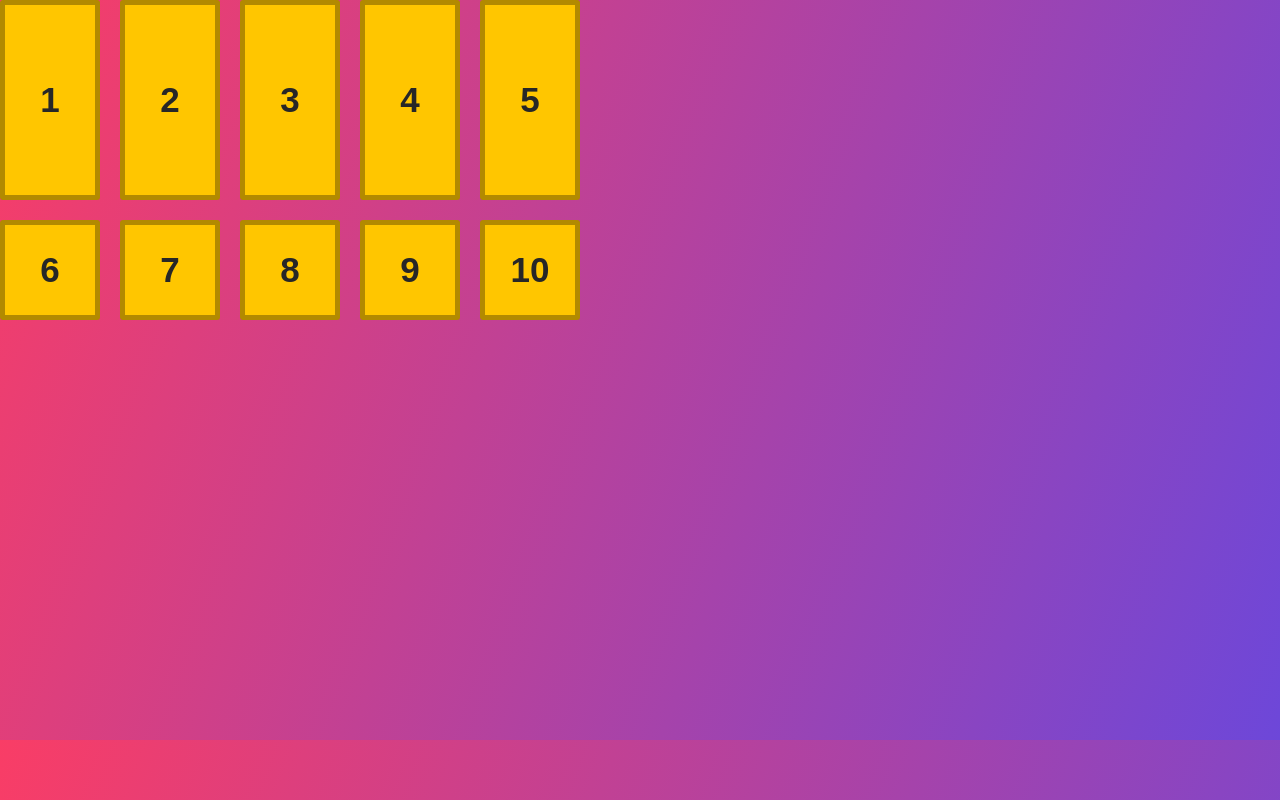
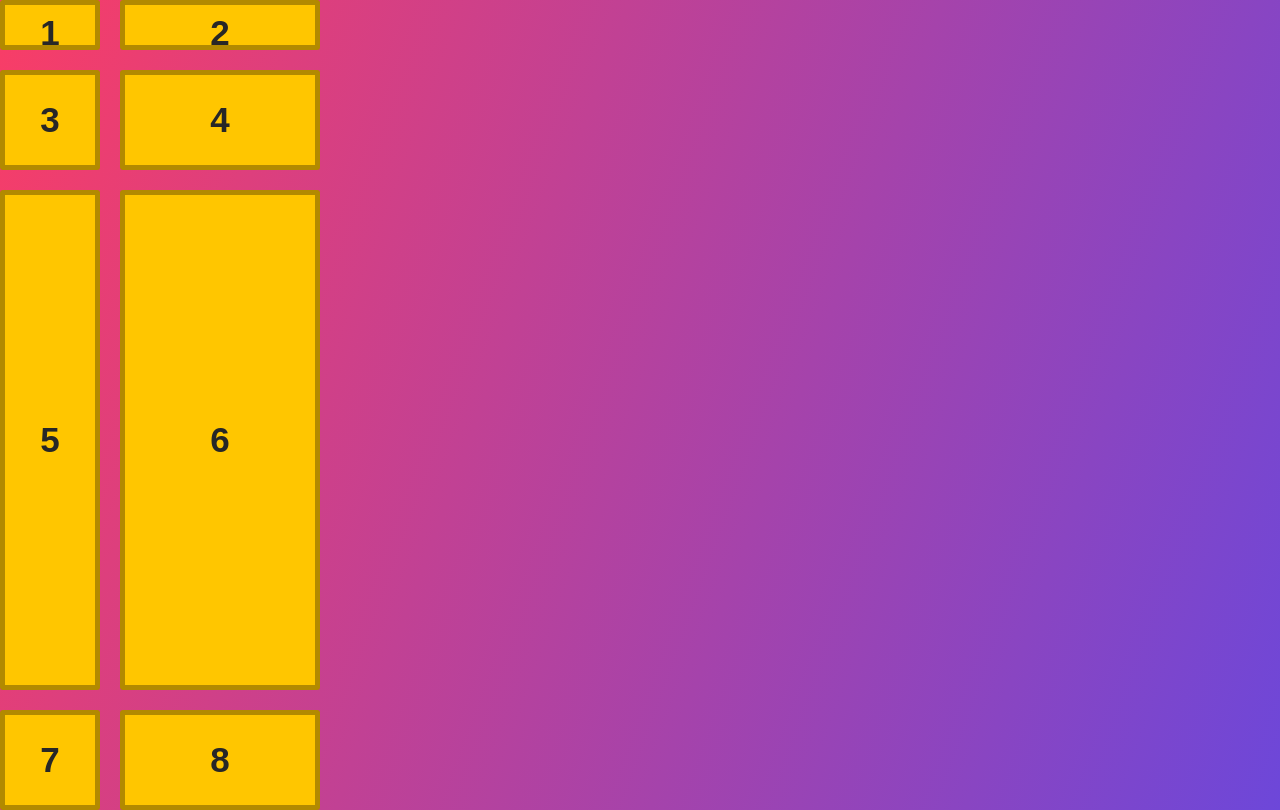
Before and after one commit to victorbruce/css-grids, a website: page index.html in a window 1280 px wide. Drawn offline with Linux system fonts and the light colour scheme.

Commit message:
manipulate implicit and explicit grid using grid-auto-rows and grid-auto-columns

```diff
--- a/index.html
+++ b/index.html
@@ -16,8 +16,8 @@
       <div class="item">6</div>
       <div class="item">7</div>
       <div class="item">8</div>
-      <div class="item">9</div>
-      <div class="item">10</div>
+     <!--  <div class="item">9</div>
+      <div class="item">10</div> -->
     </div>
   </body>
 </html>
--- a/sass/pages/_home.scss
+++ b/sass/pages/_home.scss
@@ -10,7 +10,8 @@
 
 .container {
   display: grid;
-  grid-template-columns: repeat(5, 10rem);
-  grid-template-rows: 20rem 10rem 40rem;
+  grid-template-columns: 10rem 20rem;
+  grid-template-rows: 5rem 10rem;
+  grid-auto-rows: 50rem 10rem;
   grid-gap: 2rem;
 }
```
Also changed, not shown: css/style.css.
